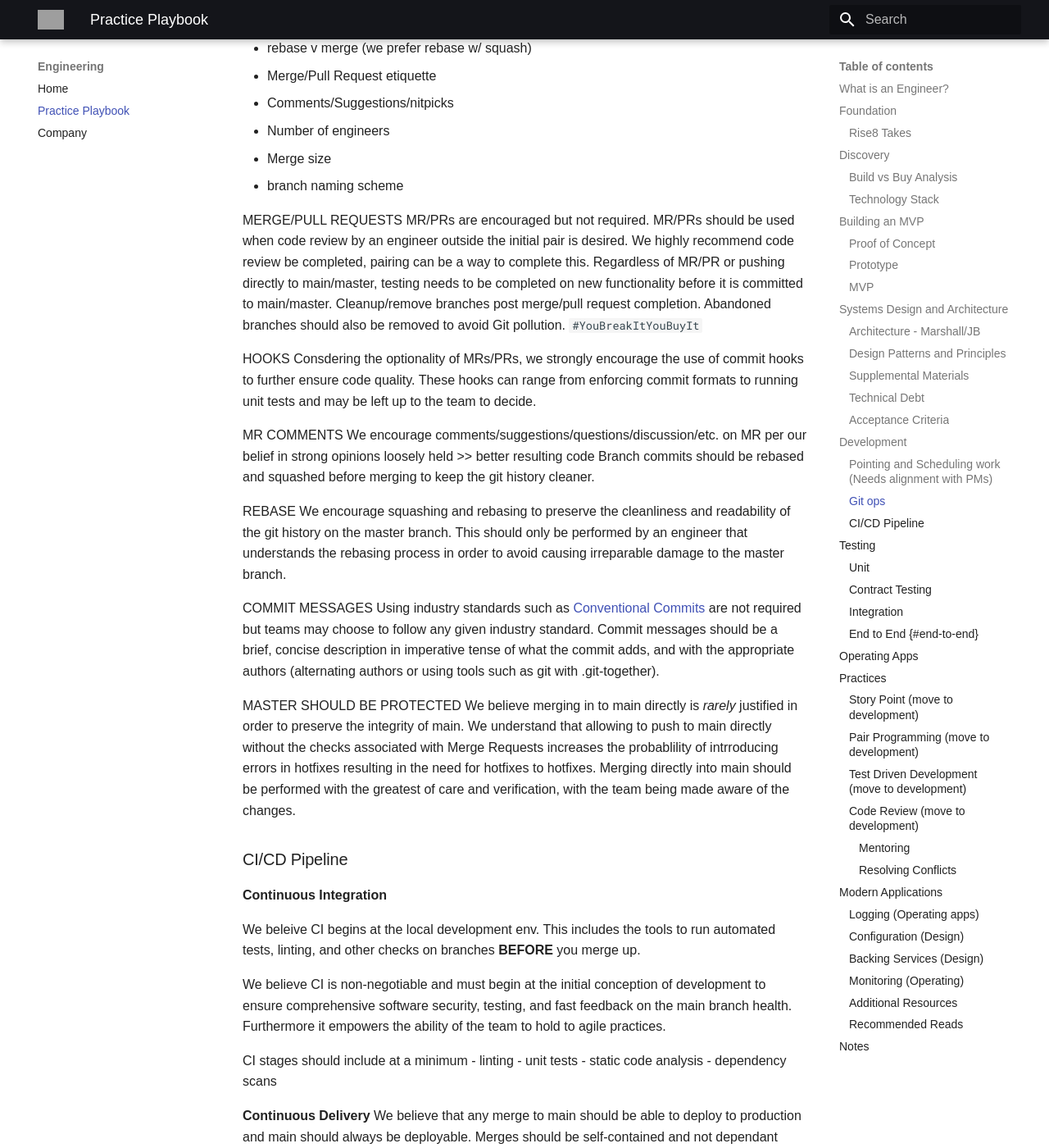
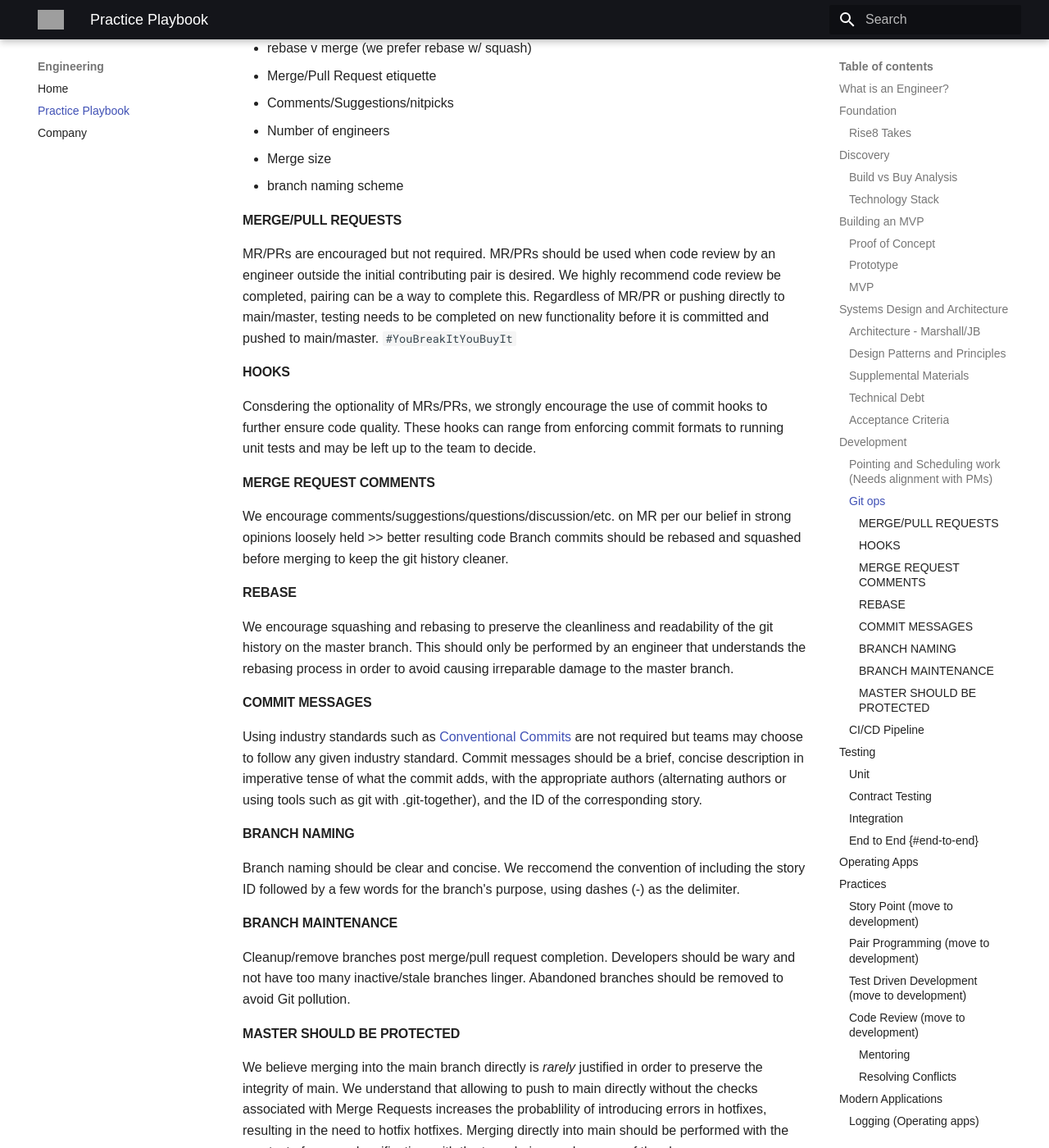
Before and after one commit to rise8-us/rise8-us, an MkDocs documentation site: the page built from docs/practice-playbook.md, in a window 1280 px wide and 1400 px high, scrolled down 7547 px. Shown: the whole window at 82% size. Built offline with MkDocs 1.6.1 and Material for MkDocs 9.7.7, drawn with Linux system fonts in a browser that asks for light colours; some web fonts are replaced; some of the changed text lies outside the part shown; grey boxes are pictures that could not be loaded.

Commit message:
WIP: Additional sections for GitOps

```diff
--- a/docs/practice-playbook.md
+++ b/docs/practice-playbook.md
@@ -238,30 +238,35 @@ Security is a fundamental part of software developemnt and as such can be charac
   - Merge size
 - branch naming scheme
 
-MERGE/PULL REQUESTS
+#### MERGE/PULL REQUESTS
 MR/PRs are encouraged but not required.
-MR/PRs should be used when code review by an engineer outside the initial pair is desired.
+MR/PRs should be used when code review by an engineer outside the initial contributing pair is desired.
 We highly recommend code review be completed, pairing can be a way to complete this.
-Regardless of MR/PR or pushing directly to main/master, testing needs to be completed on new functionality before it is committed to main/master.
-Cleanup/remove branches post merge/pull request completion. Abandoned branches should also be removed to avoid Git pollution.
+Regardless of MR/PR or pushing directly to main/master, testing needs to be completed on new functionality before it is committed and pushed to main/master.
 `#YouBreakItYouBuyIt`
 
-HOOKS
+#### HOOKS
 Consdering the optionality of MRs/PRs, we strongly encourage the use of commit hooks to further ensure code quality. These hooks can range from enforcing commit formats to running unit tests and may be left up to the team to decide.
 
-
-MR COMMENTS
+#### MERGE REQUEST COMMENTS
 We encourage comments/suggestions/questions/discussion/etc. on MR per our belief in strong opinions loosely held >> better resulting code
 Branch commits should be rebased and squashed before merging to keep the git history cleaner.
 
-REBASE
+#### REBASE
 We encourage squashing and rebasing to preserve the cleanliness and readability of the git history on the master branch. This should only be performed by an engineer that understands the rebasing process in order to avoid causing irreparable damage to the master branch.
 
-COMMIT MESSAGES
-Using industry standards such as [Conventional Commits](https://www.conventionalcommits.org/en/v1.0.0/#summary) are not required but teams may choose to follow any given industry standard. Commit messages should be a brief, concise description in imperative tense of what the commit adds, and with the appropriate authors (alternating authors or using tools such as git with .git-together).
+#### COMMIT MESSAGES
+Using industry standards such as [Conventional Commits](https://www.conventionalcommits.org/en/v1.0.0/#summary) are not required but teams may choose to follow any given industry standard. Commit messages should be a brief, concise description in imperative tense of what the commit adds, with the appropriate authors (alternating authors or using tools such as git with .git-together), and the ID of the corresponding story.
 
-MASTER SHOULD BE PROTECTED
-We believe merging in to main directly is *rarely* justified in order to preserve the integrity of main. We understand that allowing to push to main directly without the checks associated with Merge Requests increases the probablility of intrroducing errors in hotfixes resulting in the need for hotfixes to hotfixes. Merging directly into main should be performed with the greatest of care and verification, with the team being made aware of the changes.
+#### BRANCH NAMING
+Branch naming should be clear and concise. We reccomend the convention of including the story ID followed by a few words for the branch's purpose, using dashes (-) as the delimiter.
+
+#### BRANCH MAINTENANCE
+Cleanup/remove branches post merge/pull request completion.
+Developers should be wary and not have too many inactive/stale branches linger. Abandoned branches should be removed to avoid Git pollution.
+
+#### MASTER SHOULD BE PROTECTED
+We believe merging into the main branch directly is *rarely* justified in order to preserve the integrity of main. We understand that allowing to push to main directly without the checks associated with Merge Requests increases the probablility of introducing errors in hotfixes, resulting in the need to hotfix hotfixes. Merging directly into main should be performed with the greatest of care and verification, with the team being made aware of the changes.
 
 
 ### CI/CD Pipeline
```
